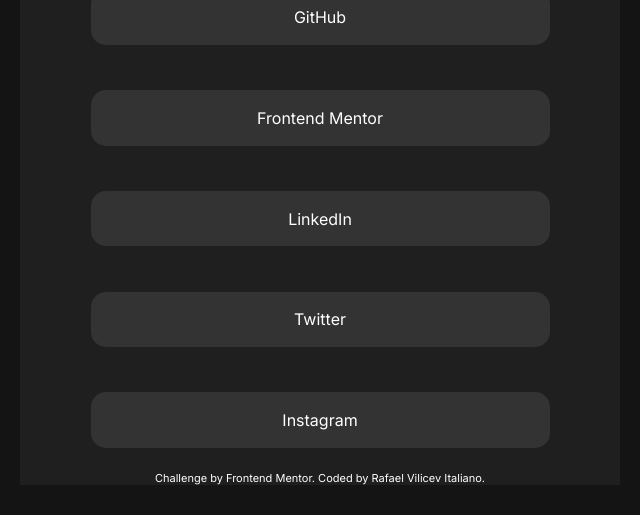
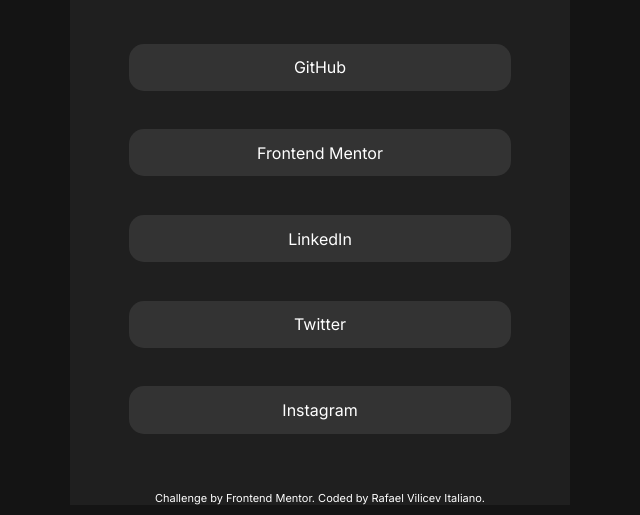
Before and after one commit to Italianorafa/Social-media-page, a plain HTML site: page index.html in a window 1280 px wide. Shown: the part 285-800 px from the top of the page, without its empty margins (320-960 px from the left). Drawn offline with Linux system fonts and the light colour scheme.

Commit message:
last changes social media page

```diff
--- a/style.css
+++ b/style.css
@@ -22,9 +22,10 @@
     color: white;
     height: 90vh;
     width: 90vw;
-    max-width: 600px;
+    max-width: 500px;
+    max-height: 850px;
     position: relative;
-    margin-top: 50px;
+    margin-top: 70px;
     display: grid;
     grid-template-rows: repeat(7, 1fr) 2%;
     justify-items: center;
@@ -58,7 +59,7 @@
 nav{
     grid-area: 3/1/-2/-1;
     display: grid;
-    height: 100%;
+    height: 85%;
     width: 90%;
     align-items: center;
     text-align: center;
```
